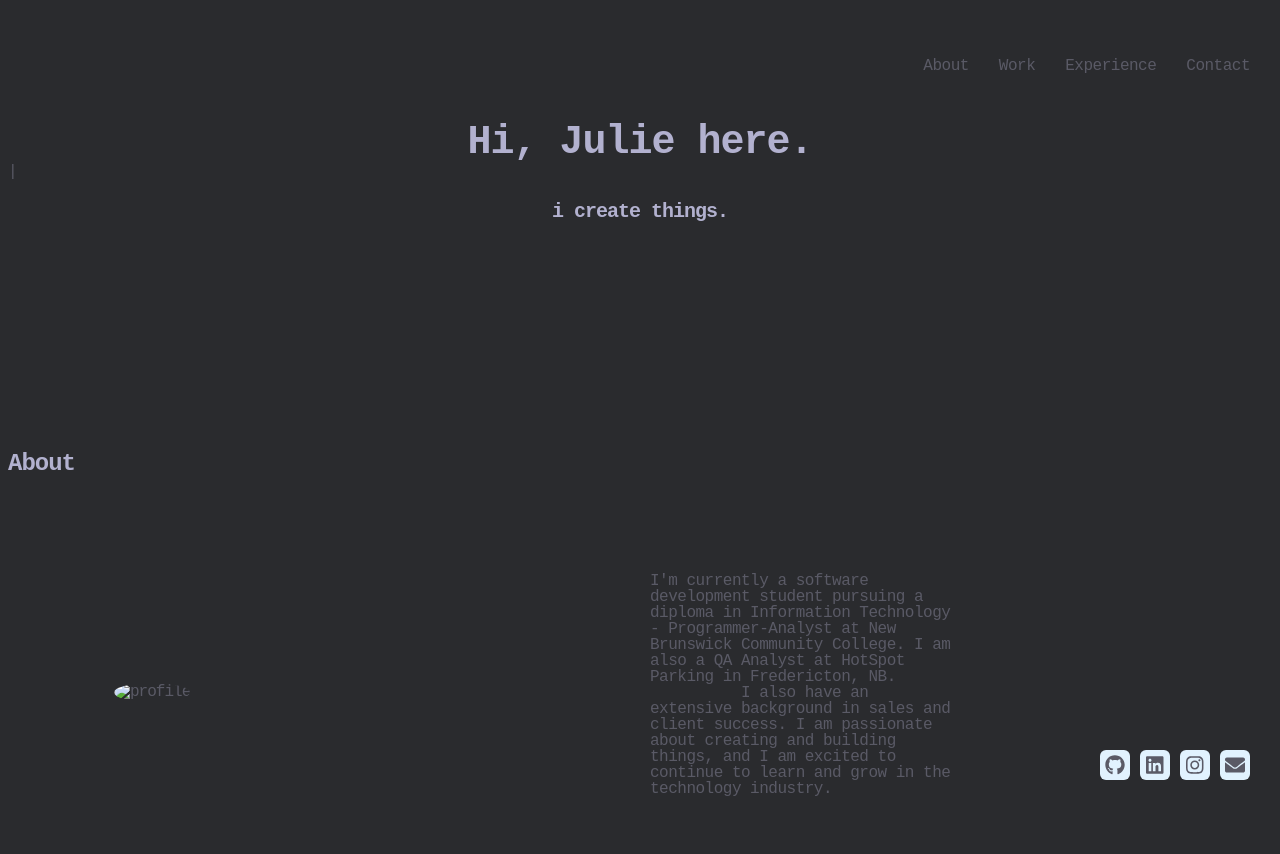
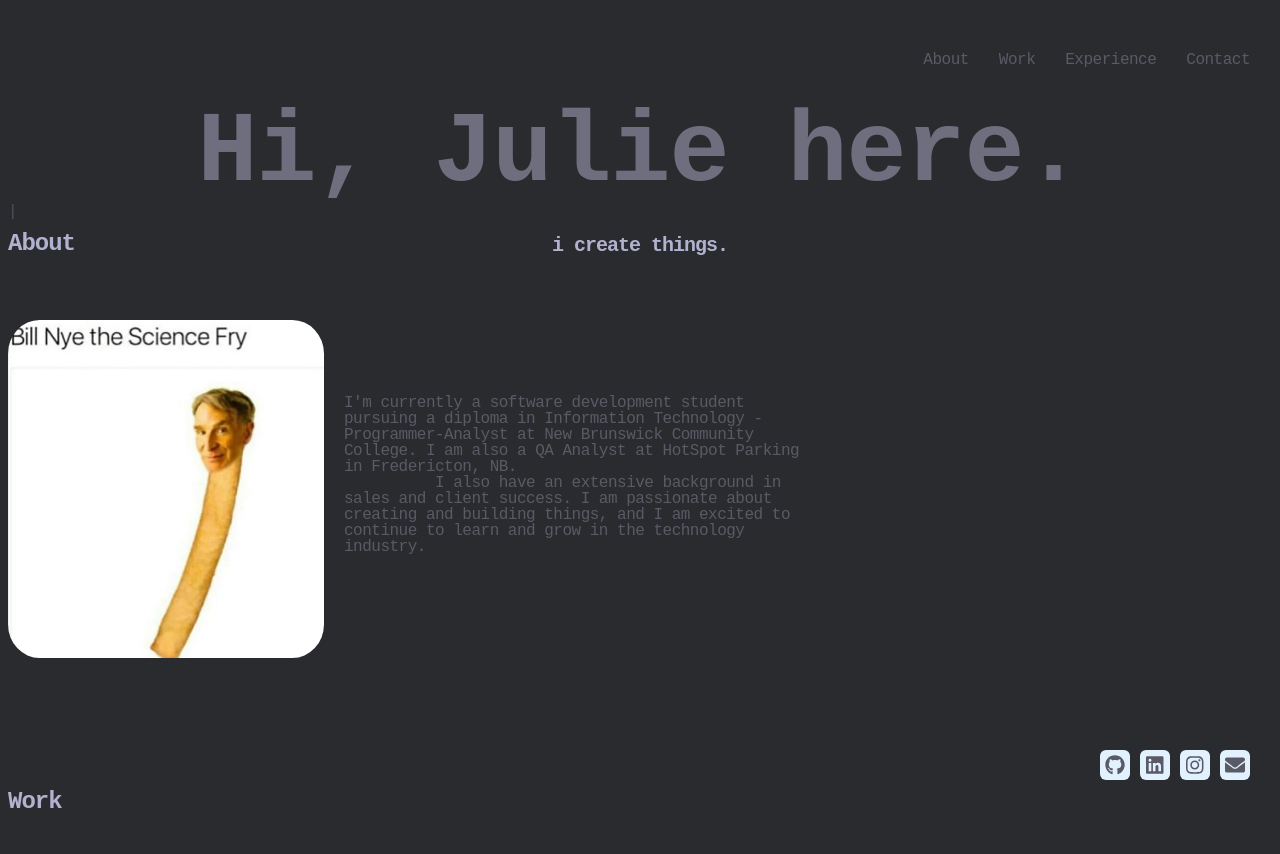
Before and after one commit to jxliee/portfoliowebsite, a plain HTML site: page index.html in a window 1280 px wide. Shown: the top 854 px of the page. Drawn offline with nearby package versions, Linux system fonts and the light colour scheme.

Commit message:
bill nye the science fry

```diff
--- a/styles.css
+++ b/styles.css
@@ -6,19 +6,27 @@
     --background-color: #2A2B2E;
   }
 
+  header {
+    height: 10vh;
+  }
+  main {
+    height: 90vh;
+  }
+
   body {
     background-color: var(--background-color);
     color: var(--text-color);
     font-family: "Courier New", Courier, monospace;
     letter-spacing: -1px;
-    line-height: 1.2;
+    line-height: 1.0;
     white-space: pre-wrap;
   }
 
   h1 {
-    font-size: 40px;
+    font-size: 100px;
     font-weight: bold;
     text-align: center;
+    opacity: 0.5;
   }
 
   h4 {
@@ -85,18 +93,18 @@
   .about-content {
     display: flex;
     align-items: center; /* Vertically align items */
-    margin: 20px; /* Add margin as needed */
+    margin: 0px; /* Add margin as needed */
   }
 
   .about-image {
-    flex: 1; /* Take up 50% of the available width */
-    max-width: 50%; /* Limit the width of the image container */
+    flex: 2;
+    max-width: 25%; /* Limit the width of the image container */
     margin-right: 20px; /* Add margin between the image and text */
   }
 
   .about-image img {
     width: 100%; /* Make sure the image fills its container */
-    border-radius: 50%; /* Create a circular image if desired */
+    border-radius: 10%; /* Create a circular image if desired */
   }
 
   .about-text {
```
Also changed, not shown: images/profile.jpg (added).
